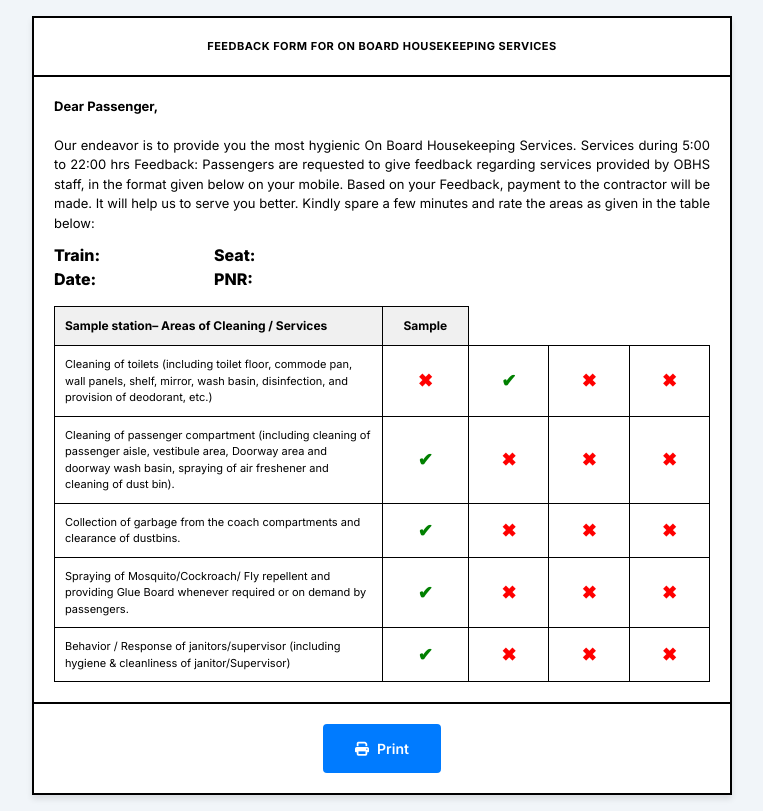
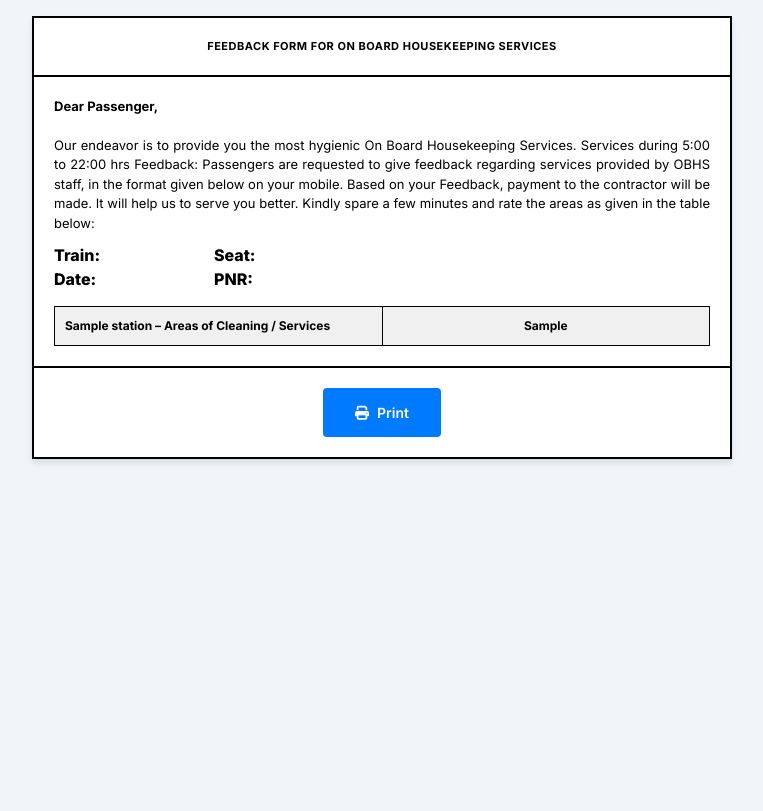
Before and after one commit to gusainakhil/obhs2.0, a PHP site: page /employee-card.php in a window 1280 px wide. Shown: the whole page, without its empty margins (258-1021 px from the left). After the commit the page ends 463 px from the top, so only its background shows below. Run offline with PHP 8.4, Linux system fonts and the light colour scheme; the visitor is signed in with stand-in values (Sample User, id 1); tables that the repository leaves empty or names only in its code hold one stand-in row (values such as "Sample post"); lists and menus that the app fills with data are empty; some libraries are stand-ins or nearby versions.

Commit message:
first commit

```diff
--- a/employee-card.php
+++ b/employee-card.php
@@ -1,7 +1,7 @@
 <?php
 include 'includes/helpers.php';
 session_start();
- $station_name = getStationName($_SESSION['station_id']); ?>
+$station_name = getStationName($_SESSION['station_id']); ?>
 <?php
 $passenger_id = isset($_GET['passenger_id']) ? $_GET['passenger_id'] : '';
 $station_id = isset($_GET['station_id']) ? $_GET['station_id'] : '';
@@ -18,10 +18,11 @@ $name = isset($_GET['name']) ? $_GET['name'] : '';
 ?>
 <!DOCTYPE html>
 <html lang="en">
+
 <head>
     <meta charset="UTF-8">
     <meta name="viewport" content="width=device-width, initial-scale=1.0">
-    <title><?php echo htmlspecialchars($name." - ".$passenger_id); ?></title>
+    <title><?php echo htmlspecialchars($name . " - " . $passenger_id); ?></title>
     <script src="https://cdn.tailwindcss.com"></script>
     <link rel="stylesheet" href="https://cdnjs.cloudflare.com/ajax/libs/font-awesome/6.4.0/css/all.min.css">
     <style>
@@ -36,7 +37,7 @@ $name = isset($_GET['name']) ? $_GET['name'] : '';
             background: white;
             border: 2px solid #000;
             box-shadow: 0 4px 6px rgba(0, 0, 0, 0.1);
-            margin:  auto;
+            margin: auto;
         }
 
         .card-header {
@@ -192,10 +193,11 @@ $name = isset($_GET['name']) ? $_GET['name'] : '';
             body {
                 background: white;
             }
-             @page {
-      size: A4 ;
-      margin: 0;
-   }
+
+            @page {
+                size: A4;
+                margin: 0;
+            }
 
             .card-footer,
             .no-print {
@@ -227,7 +229,11 @@ $name = isset($_GET['name']) ? $_GET['name'] : '';
         <div class="card-body">
             <div class="greeting-text">
                 <strong>Dear Passenger, <?php echo $name; ?></strong><br><br>
-                Our endeavor is to provide you the most hygienic On Board Housekeeping Services. Services during 5:00 to 22:00 hrs Feedback: Passengers are requested to give feedback regarding services provided by OBHS staff, in the format given below on your mobile. Based on your Feedback, payment to the contractor will be made. It will help us to serve you better. Kindly spare a few minutes and rate the areas as given in the table below:
+                Our endeavor is to provide you the most hygienic On Board Housekeeping Services. Services during 5:00 to
+                22:00 hrs Feedback: Passengers are requested to give feedback regarding services provided by OBHS staff,
+                in the format given below on your mobile. Based on your Feedback, payment to the contractor will be
+                made. It will help us to serve you better. Kindly spare a few minutes and rate the areas as given in the
+                table below:
             </div>
             <div class="employee-info">
                 <div class="row" style=" margin-bottom:15px;">
@@ -253,61 +259,95 @@ $name = isset($_GET['name']) ? $_GET['name'] : '';
                 </div>
             </div>
 
-            <!-- Service Areas Table -->
+            <?php
+            // 1. Get Marking Columns (Excellent, Very Good, Good, Poor...)
+            $marking_data = get_marking_data($_SESSION['station_id']);
+
+
+            // 2. Get Feedback + Questions
+            $sql = "SELECT
+            f.feed_param,
+            f.value,
+            f.passenger_id,
+            f.super_name,
+            q.id AS question_id,
+            q.eng_question,
+            q.hin_question,
+            q.type,
+            q.station_id
+        FROM OBHS_feedback AS f
+        JOIN OBHS_questions AS q ON f.feed_param = q.id
+        WHERE f.passenger_id = ?";
+
+            $stmt = $mysqli->prepare($sql);
+            $stmt->bind_param("s", $passenger_id);
+            $stmt->execute();
+            $feedback_result = $stmt->get_result();
+
+            // Map question_id → feedback_value
+            $feedback = [];
+            while ($row = $feedback_result->fetch_assoc()) {
+                $feedback[$row['question_id']] = $row['value'];
+            }
+            ?>
+
             <table class="service-table">
                 <thead>
                     <tr>
-                        <th style="text-align: left; width: 50%;"><?php echo $station_name ?>– Areas of Cleaning / Services</th>
-                        <?php $marking_data = get_marking_data($_SESSION['station_id']);
-                if ($marking_data) {
-                    {
-                        foreach ($marking_data as $data) {
-                            echo '<th class="badge badge-' . strtolower(preg_replace('/\s+/', '', trim($data['category']))) . ' mr-2">' . htmlspecialchars($data['category']) . '</span>';
-                        }
-                    }
-                }
-                ?>
+                        <th style="text-align:left; width:50%;">
+                            <?php echo $station_name; ?> – Areas of Cleaning / Services
+                        </th>
 
+                        <!-- Dynamic column headings -->
+                        <?php foreach ($marking_data as $mark): ?>
+                            <th><?php echo htmlspecialchars($mark['category']); ?></th>
+                        <?php endforeach; ?>
                     </tr>
                 </thead>
+
                 <tbody>
-                    <tr>
-                        <td style="text-align: left;">Cleaning of toilets (including toilet floor, commode pan, wall panels, shelf, mirror, wash basin, disinfection, and provision of deodorant, etc.)</td>
-                        <td class="rating-cell"><span class="crossmark">✖</span></td>
-                        <td class="rating-cell"><span class="checkmark">✔</span></td>
-                        <td class="rating-cell"><span class="crossmark">✖</span></td>
-                        <td class="rating-cell"><span class="crossmark">✖</span></td>
-                    </tr>
-                    <tr>
-                        <td style="text-align: left;">Cleaning of passenger compartment (including cleaning of passenger aisle, vestibule area, Doorway area and doorway wash basin, spraying of air freshener and cleaning of dust bin).</td>
-                        <td class="rating-cell"><span class="checkmark">✔</span></td>
-                        <td class="rating-cell"><span class="crossmark">✖</span></td>
-                        <td class="rating-cell"><span class="crossmark">✖</span></td>
-                        <td class="rating-cell"><span class="crossmark">✖</span></td>
-                    </tr>
-                    <tr>
-                        <td style="text-align: left;">Collection of garbage from the coach compartments and clearance of dustbins.</td>
-                        <td class="rating-cell"><span class="checkmark">✔</span></td>
-                        <td class="rating-cell"><span class="crossmark">✖</span></td>
-                        <td class="rating-cell"><span class="crossmark">✖</span></td>
-                        <td class="rating-cell"><span class="crossmark">✖</span></td>
-                    </tr>
-                    <tr>
-                        <td style="text-align: left;">Spraying of Mosquito/Cockroach/ Fly repellent and providing Glue Board whenever required or on demand by passengers.</td>
-                        <td class="rating-cell"><span class="checkmark">✔</span></td>
-                        <td class="rating-cell"><span class="crossmark">✖</span></td>
-                        <td class="rating-cell"><span class="crossmark">✖</span></td>
-                        <td class="rating-cell"><span class="crossmark">✖</span></td>
-                    </tr>
-                    <tr>
-                        <td style="text-align: left;">Behavior / Response of janitors/supervisor (including hygiene & cleanliness of janitor/Supervisor)</td>
-                        <td class="rating-cell"><span class="checkmark">✔</span></td>
-                        <td class="rating-cell"><span class="crossmark">✖</span></td>
-                        <td class="rating-cell"><span class="crossmark">✖</span></td>
-                        <td class="rating-cell"><span class="crossmark">✖</span></td>
-                    </tr>
+
+                    <?php
+                    // Fetch all questions
+                    $q_sql = "SELECT q.id, q.eng_question ,hin_question
+          FROM OBHS_questions AS q
+          JOIN OBHS_feedback AS f ON f.feed_param = q.id
+          WHERE f.passenger_id = ?
+          ORDER BY q.id ASC";
+                    $q_stmt = $mysqli->prepare($q_sql);
+                    $q_stmt->bind_param("s", $passenger_id);
+                    $q_stmt->execute();
+                    $questions = $q_stmt->get_result();
+
+                    while ($q = $questions->fetch_assoc()):
+                        $qid = $q['id'];
+                        $user_value = isset($feedback[$qid]) ? $feedback[$qid] : null;
+                        ?>
+
+                        <tr>
+                            <td style="text-align:left;">
+                                <?php echo htmlspecialchars($q['eng_question'] . " " . $q['hin_question']); ?>
+                            </td>
+
+                            <!-- Dynamic tick/cross -->
+                            <?php foreach ($marking_data as $mark):
+
+                                // COMPARE by value
+                                if ($user_value == $mark['value']) {
+                                    $html = '<span class="checkmark">✔</span>';
+                                } else {
+                                    $html = '<span class="crossmark">✖</span>';
+                                }
+                                ?>
+                                <td class="rating-cell"><?php echo $html; ?></td>
+                            <?php endforeach; ?>
+
+                        </tr>
+
+                    <?php endwhile; ?>
                 </tbody>
             </table>
+
         </div>
 
         <!-- Card Footer -->
```
